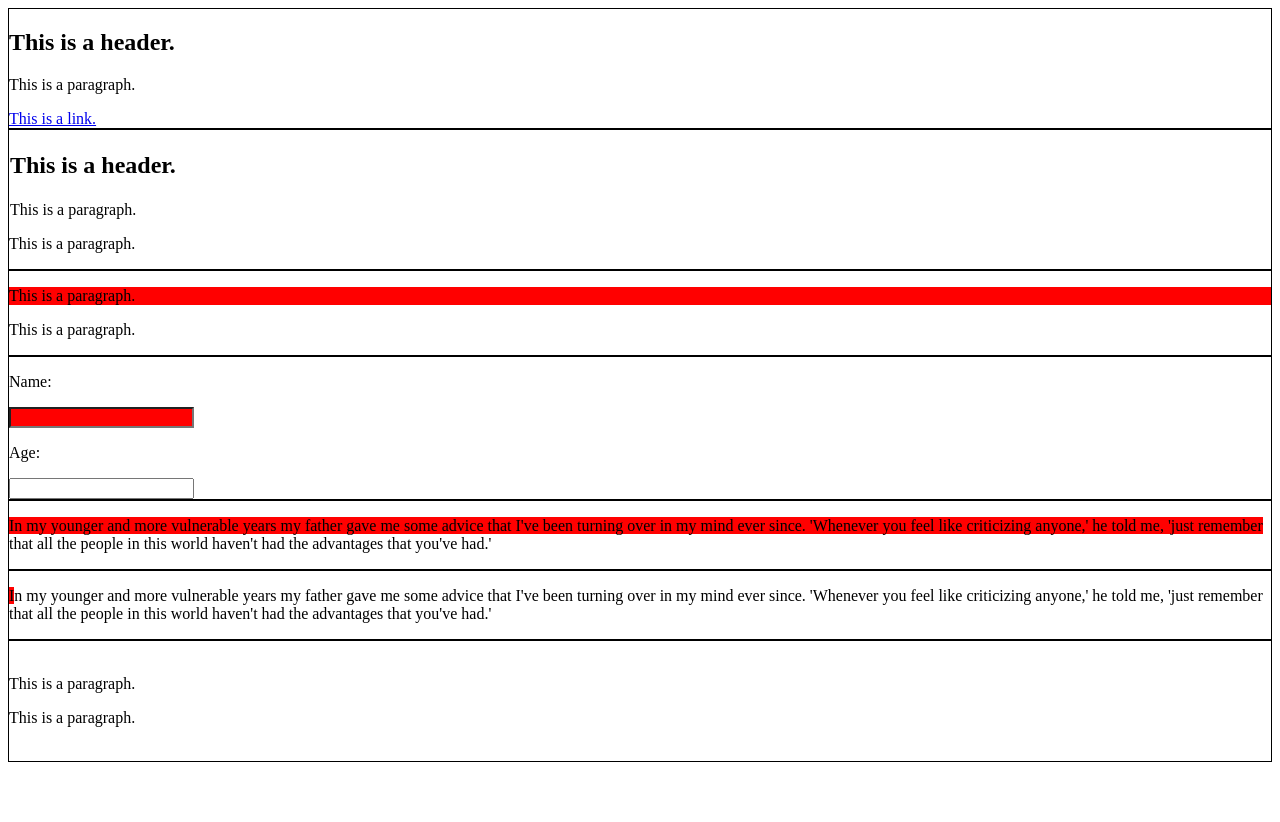
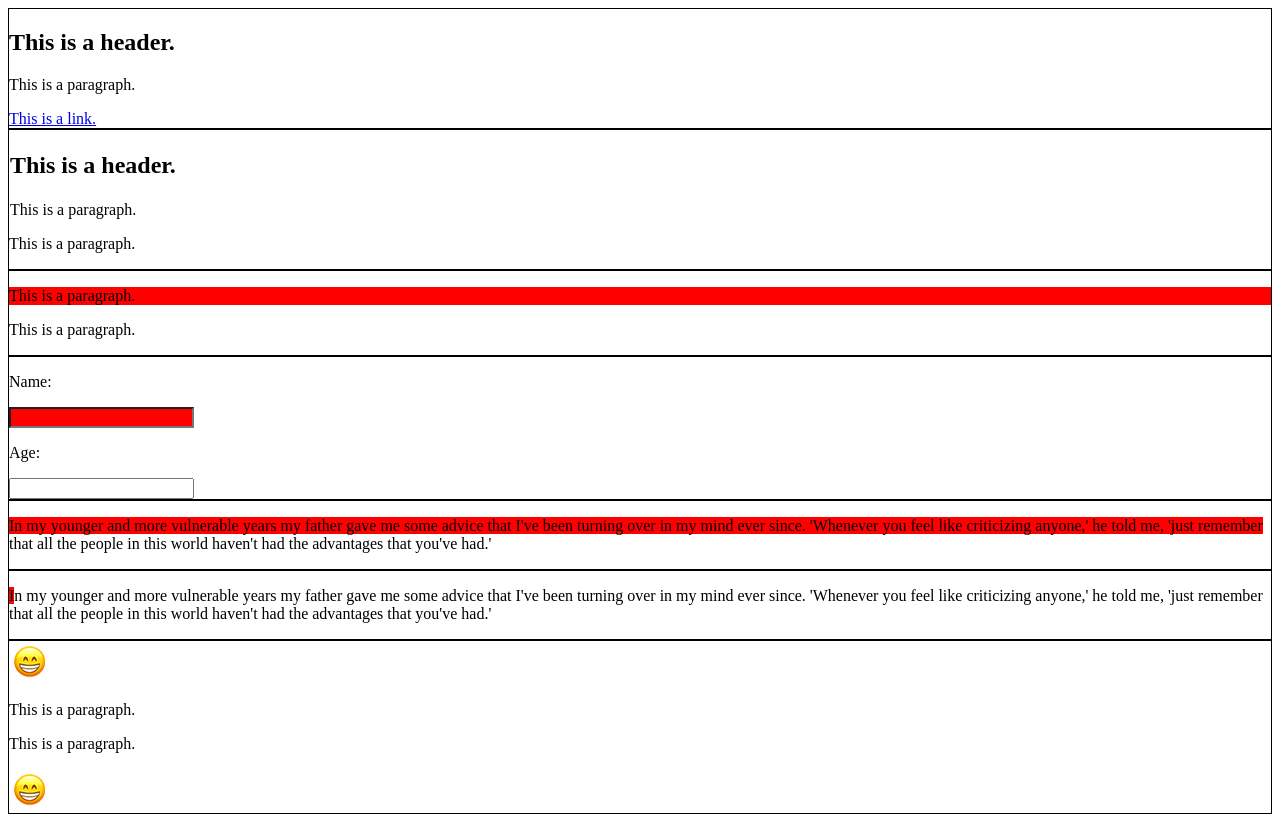
Before and after one commit to MatiasDBrites/css_pseudoclases, a plain HTML site: page index.html in a window 1280 px wide. Before the commit the page ends 800 px from the top, so only its background shows below. Drawn offline with Linux system fonts and the light colour scheme.

Commit message:
img/ en css

```diff
--- a/styles.css
+++ b/styles.css
@@ -75,8 +75,8 @@
   background-color: white;
   }
 .exercise-seven::before {
-  content: url('smiley.gif');
+  content: url('img/smiley.gif');
   }
 .exercise-seven::after {
-  content: url('smiley.gif');
+  content: url('img/smiley.gif');
   }
```
